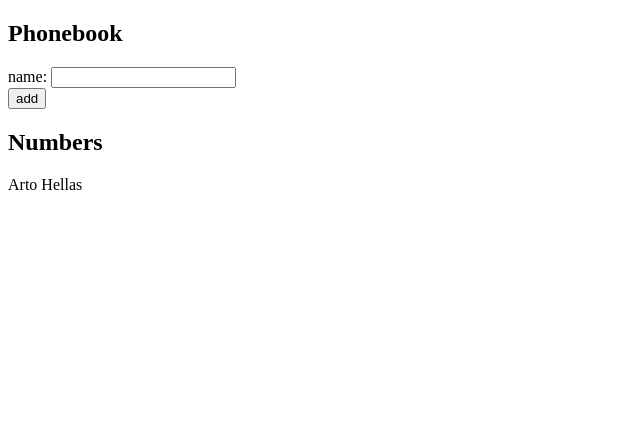
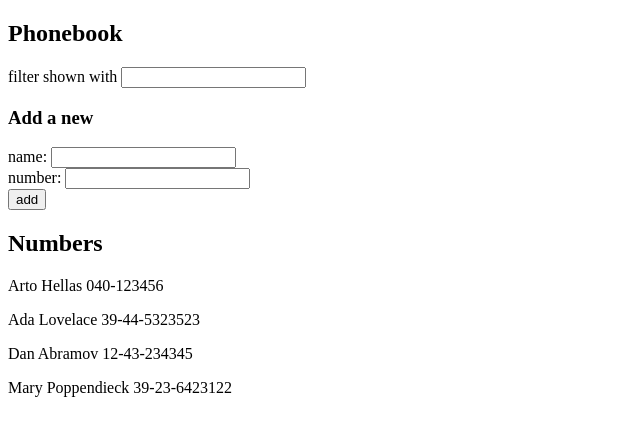
Before and after one commit to MSanchezVasquez/fullstackopen, a React (Vite) app in the folder part-2/phone-book/: page / in a window 1280 px wide. Shown: the top 436 px of the page, without its empty margins (0-640 px from the left). Built offline with nearby package versions, Linux system fonts and the light colour scheme.

Commit message:
filter users by name

```diff
--- a/part-2/phone-book/src/App.jsx
+++ b/part-2/phone-book/src/App.jsx
@@ -1,32 +1,65 @@
 import { useState } from "react";
 
 const App = () => {
-  const [persons, setPersons] = useState([{ name: "Arto Hellas" }]);
+  const [persons, setPersons] = useState([
+    { name: "Arto Hellas", number: "040-123456", id: 1 },
+    { name: "Ada Lovelace", number: "39-44-5323523", id: 2 },
+    { name: "Dan Abramov", number: "12-43-234345", id: 3 },
+    { name: "Mary Poppendieck", number: "39-23-6423122", id: 4 },
+  ]);
   const [newName, setNewName] = useState("");
+  const [newNumber, setNewNumber] = useState("");
+  const [textFilter, setTextFilter] = useState("");
 
   const handleSubmit = (e) => {
     e.preventDefault();
     const trimmedName = newName.trim();
+    const trimmedNumber = newNumber.trim();
     if (!trimmedName) return alert("Please enter a valid name");
-    const exists = persons.some(
+    const existsName = persons.some(
       (person) => person.name.toLowerCase() === trimmedName.toLowerCase()
     );
+    const existsNumber = persons.some(
+      (person) => person.number === trimmedNumber
+    );
 
-    if (exists) {
+    if (existsName) {
       alert(`${newName} is already added to phonebook`);
+    } else if (existsNumber) {
+      alert(`${newNumber} is already added to phonebook`);
     } else {
-      setPersons(persons.concat({ name: newName }));
+      setPersons(persons.concat({ name: newName, number: newNumber }));
     }
   };
 
   const handleNameChange = (e) => setNewName(e.target.value);
+  const handleNumberChange = (e) => setNewNumber(e.target.value);
+  const handleTextFilterChange = (e) => setTextFilter(e.target.value);
+
+  const filteredPersons = persons.filter((person) =>
+    person.name.toLowerCase().includes(textFilter.toLowerCase())
+  );
+
+  console.log(filteredPersons);
 
   return (
     <div>
       <h2>Phonebook</h2>
+      <div>
+        filter shown with{" "}
+        <input
+          type="text"
+          value={textFilter}
+          onChange={handleTextFilterChange}
+        />
+      </div>
+      <h3>Add a new</h3>
       <form onSubmit={handleSubmit}>
         <div>
           name: <input value={newName} onChange={handleNameChange} />
+        </div>
+        <div>
+          number: <input value={newNumber} onChange={handleNumberChange} />
         </div>
         <div>
           <button type="submit">add</button>
@@ -34,8 +67,10 @@ const App = () => {
       </form>
       <h2>Numbers</h2>
 
-      {persons.map((person) => (
-        <p key={person.name}>{person.name}</p>
+      {filteredPersons.map((person) => (
+        <p key={person.name}>
+          {person.name} {person.number}
+        </p>
       ))}
     </div>
   );
```
